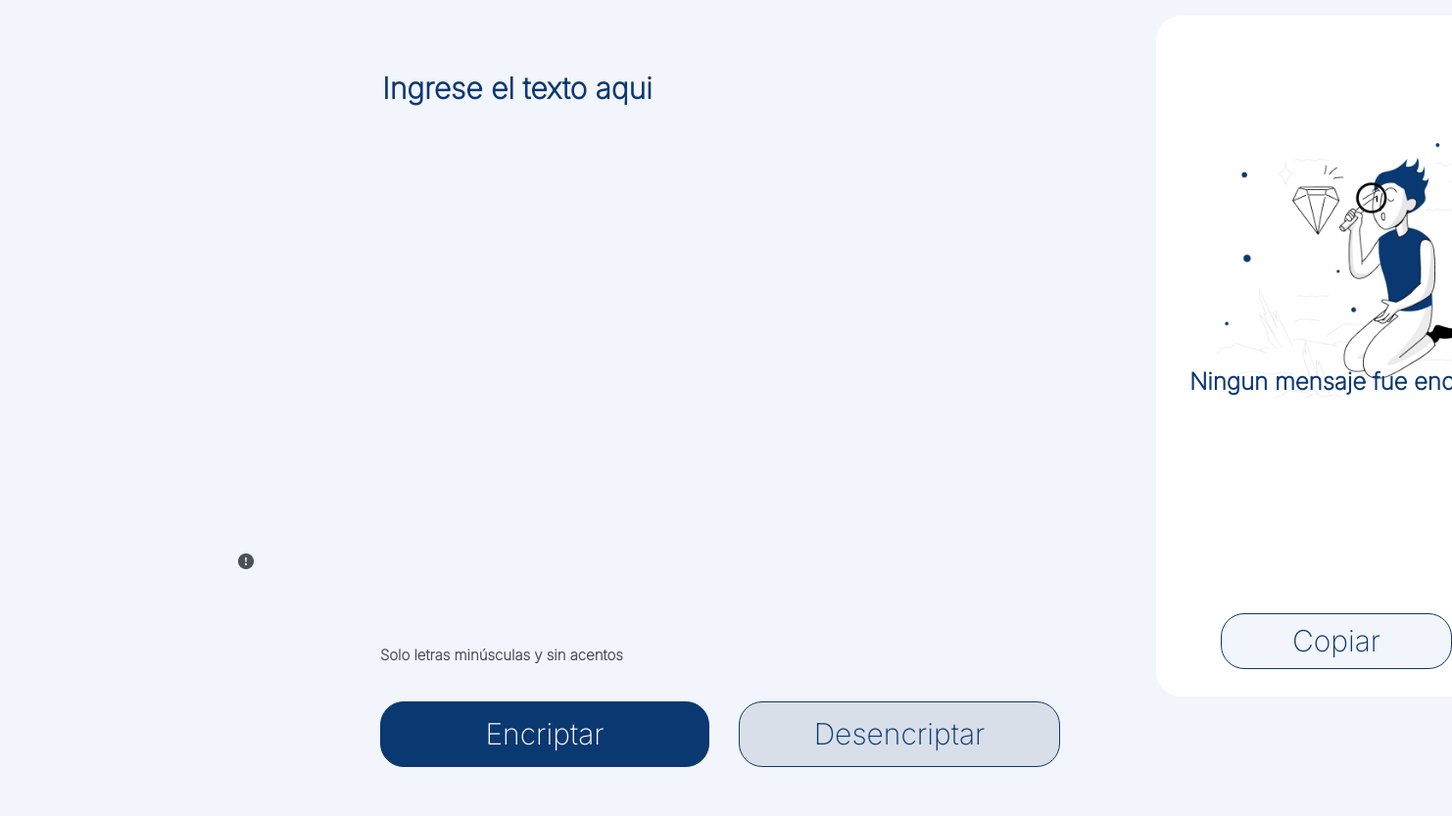
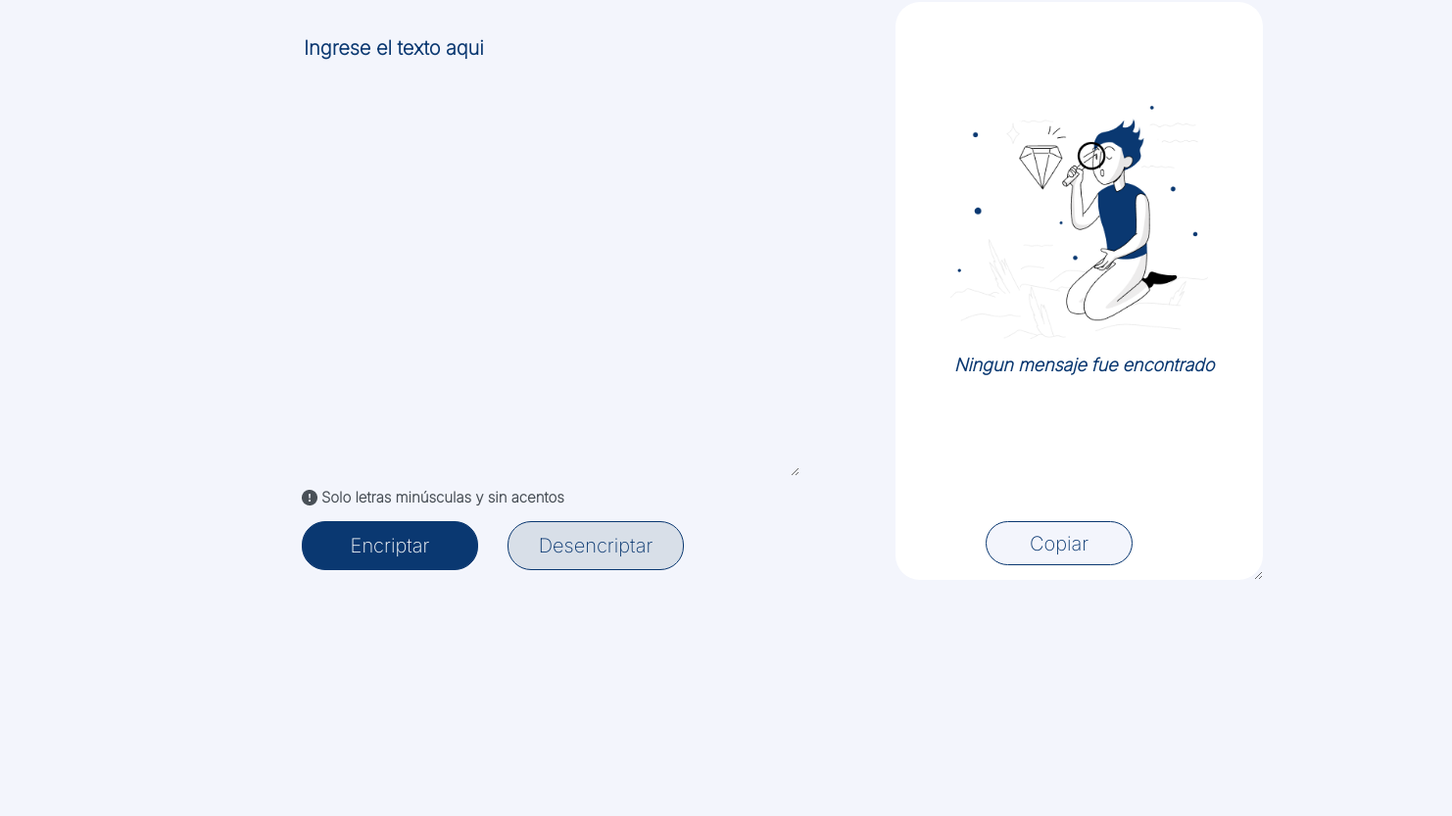
Before and after one commit to ArmandoCaamal13/encriptador, a plain HTML site: page index.html in a window 1280 px wide. Shown: the part 69-902 px from the top of the page at 98% size, 1482 px wide, since content can reach past the window. After the commit the page ends 800 px from the top, so only its background shows below. Drawn offline with Linux system fonts and the light colour scheme.

Commit message:
End frond

```diff
--- a/index.html
+++ b/index.html
@@ -17,12 +17,11 @@
         <img class="logo" src="./img/Logo.png" alt="">
     </header>
     <main>
-        <textarea class="text-area" cols="45" rows="12" placeholder="Ingrese el texto aqui"></textarea>
         <section class="contenido">
-
+            <textarea class="text-area" cols="40" rows="15" placeholder="Ingrese el texto aqui"></textarea>
             <div class="info">
+                <img class="icon" src="./img/Group.png" alt="">
                 <h6 class="informacion">Solo letras minúsculas y sin acentos</h6>
-                <img class="icon" src="./img/Group.png" alt="">
             </div>
             <div class="botones">
                 <button class="btn-encriptar">Encriptar</button>
@@ -30,7 +29,7 @@
             </div>
         </section>
         <section>
-            <textarea class="mensaje" cols="20" rows="15" placeholder="Ningun mensaje fue encontrado"></textarea>
+            <textarea class="mensaje" cols="27" rows="19" placeholder="Ningun mensaje fue encontrado"></textarea>
 
             <div>
                 <button class="btn-copiar">Copiar</button>
--- a/style.css
+++ b/style.css
@@ -1,13 +1,13 @@
 * {
     background: #F3F5FC;
     font-family: 'Inter';
-    font-weight: 400;
-    font-size: 30px;
+    font-weight: 300;
+    font-size: 20px;
     line-height: 150%;
 }
 
 .logo {
-    padding-top: 20px;
+    padding-top: 10px;
     margin-left: 200px;
     width: 5%;
 }
@@ -15,18 +15,14 @@
 main {
     display: flex;
     margin-bottom: 50px;
-    margin-left: 380px;
-}
-
-.contenido{
-    margin-top:627px;
+    margin-left: 300px;
 }
 
 .text-area {
     border: none;
     color: #0A3871;
-    margin-top: 70px;
-    position: fixed;
+    margin-top: 50px;
+    position: relative;
 }
 
 ::placeholder {
@@ -58,7 +54,9 @@ main {
     font-family: 'Inter';
     font-style: normal;
     font-weight: 700;
-    font-size: 24px;
+    font-size: 18px;
+    font-style: italic;
+    font-weight: bold;
     line-height: 120%;
     text-align: center;
     padding-top: 350px;
@@ -71,6 +69,7 @@ main {
 .botones {
     display: flex;
     margin-top: 8px;
+    right: 200px;
 }
 
 .btn-desincriptar {
@@ -79,9 +78,9 @@ main {
     border-radius: 24px;
     color: #0A3871;
     cursor: pointer;
-    height: 67px;
+    height: 50px;
     margin-left: 30px;
-    width: 328px;
+    width: 180px;
 }
 
 .btn-encriptar {
@@ -90,8 +89,8 @@ main {
     border-radius: 24px;
     color: white;
     cursor: pointer;
-    height: 67px;
-    width: 336px;
+    height: 50px;
+    width: 180px;
 }
 
 .btn-copiar {
@@ -99,24 +98,27 @@ main {
     border-radius: 24px;
     color: #0A3871;
     cursor: pointer;
-    height: 57px;
-    margin-left: 164px;
-    margin-top: 630px;
-    position: absolute;
-    width: 236px;
+    height: 45px;
+    margin-left: 190px;
+    margin-top: 550px;
+    position: fixed;
+    width: 150px;
+}
+
+.info{
+    position: relative;
+    margin: 0 auto;
 }
 
 .informacion {
     color: #495057;
     font-size: 15px;
     font-weight: bold;
-    right: 100px;
+    position: absolute;
+    top: -32px;
+    left: 20px;
 }
 
 .icon {
-   position:absolute;
-    left: 19%;
-    right: 0%;
-    top: 79.2%;
-    bottom: 0%;
+    margin: 0 0 0 0;
 }
```
